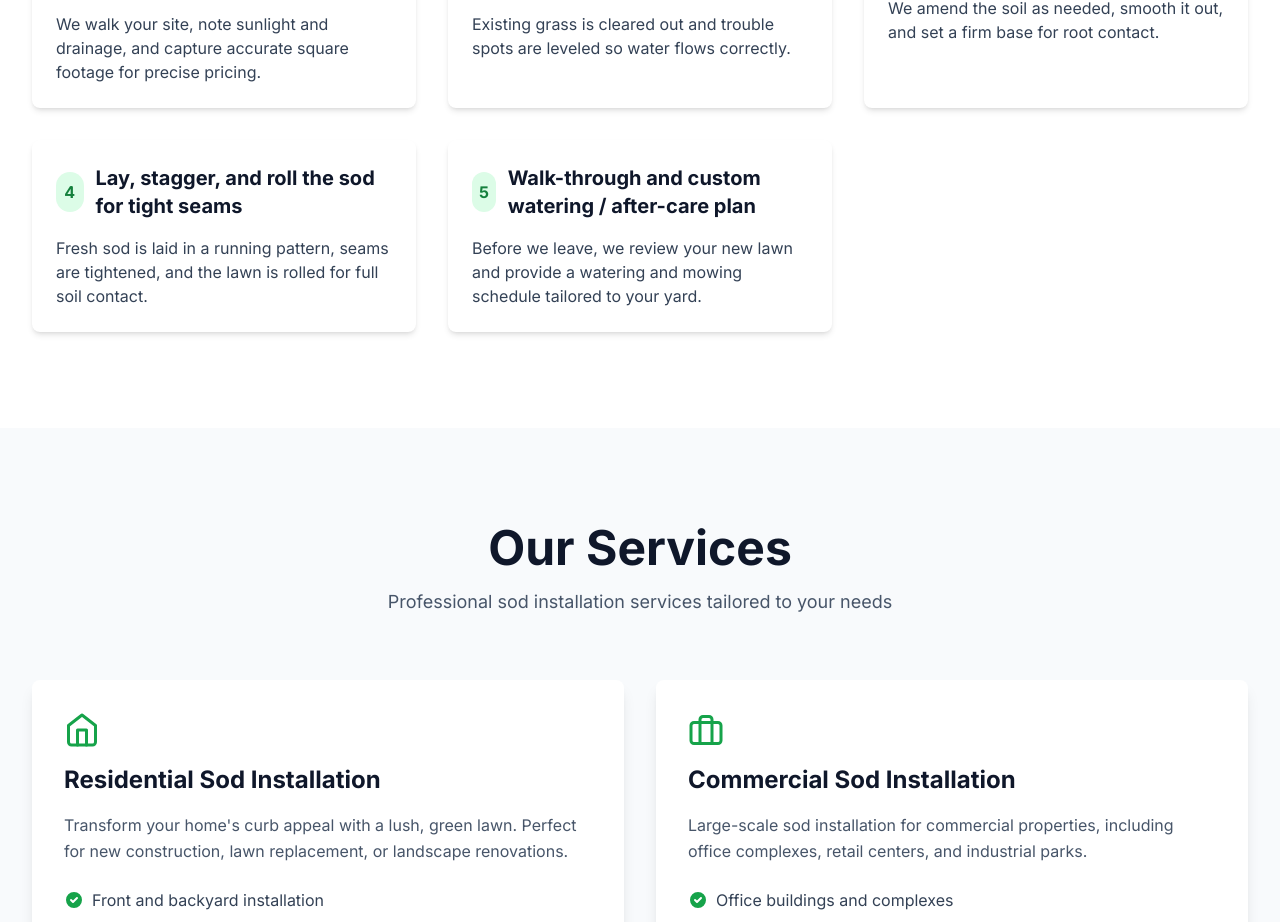
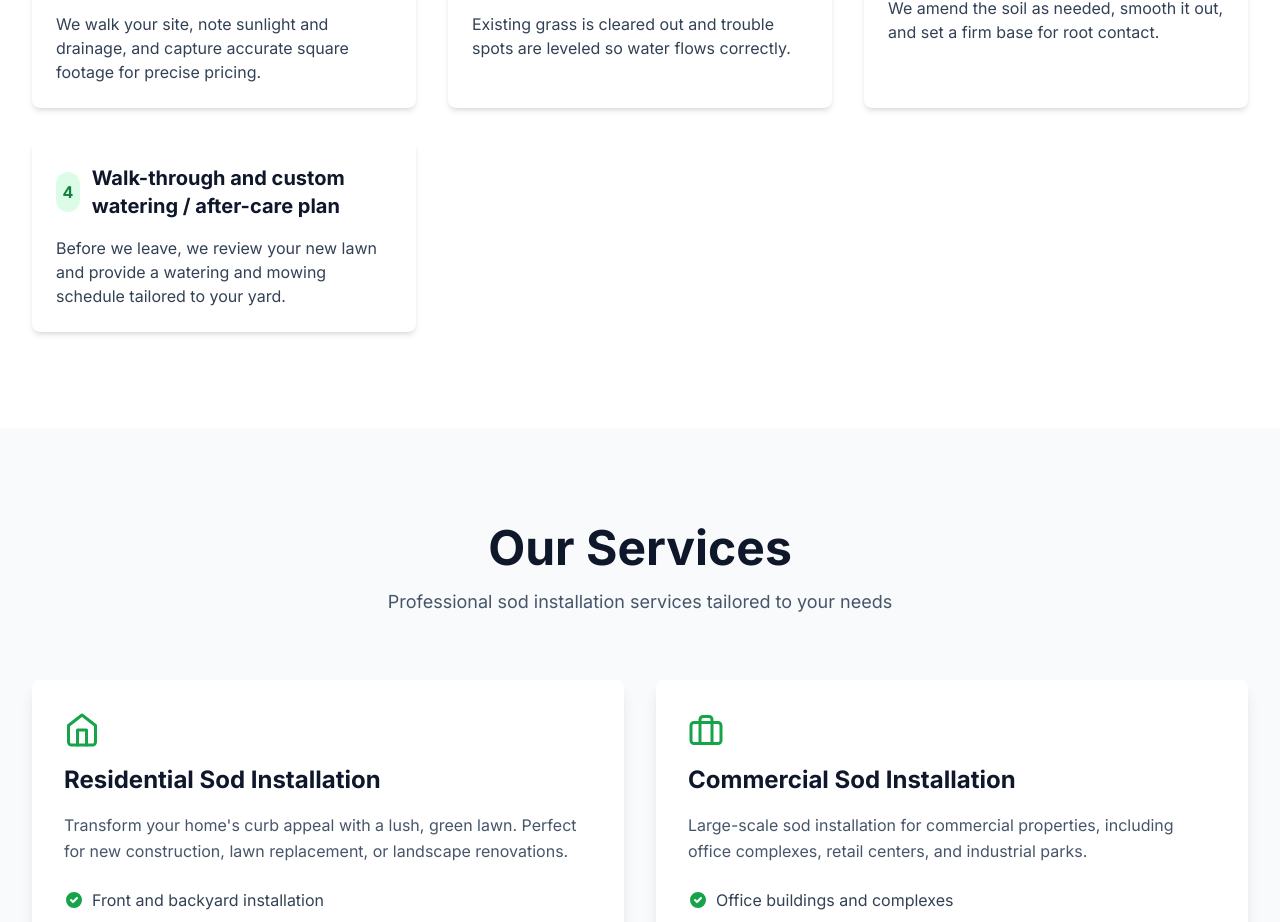
Before and after one commit to bigbricey/jaxsod-website, a Next.js app: page / in a window 1280 px wide. Shown: the part 2032-2954 px from the top of the page. Built offline with nearby package versions, Linux system fonts and the light colour scheme.

Commit message:
Remove sod laying step from lawn care process
Removed steps related to laying sod from the process.

```diff
--- a/app/page.tsx
+++ b/app/page.tsx
@@ -82,10 +82,7 @@ export default function Home() {
       title: 'Prepare and level the soil',
       description: 'We amend the soil as needed, smooth it out, and set a firm base for root contact.',
     },
-    {
-      title: 'Lay, stagger, and roll the sod for tight seams',
-      description: 'Fresh sod is laid in a running pattern, seams are tightened, and the lawn is rolled for full soil contact.',
-    },
+
     {
       title: 'Walk-through and custom watering / after-care plan',
       description: 'Before we leave, we review your new lawn and provide a watering and mowing schedule tailored to your yard.',
```
